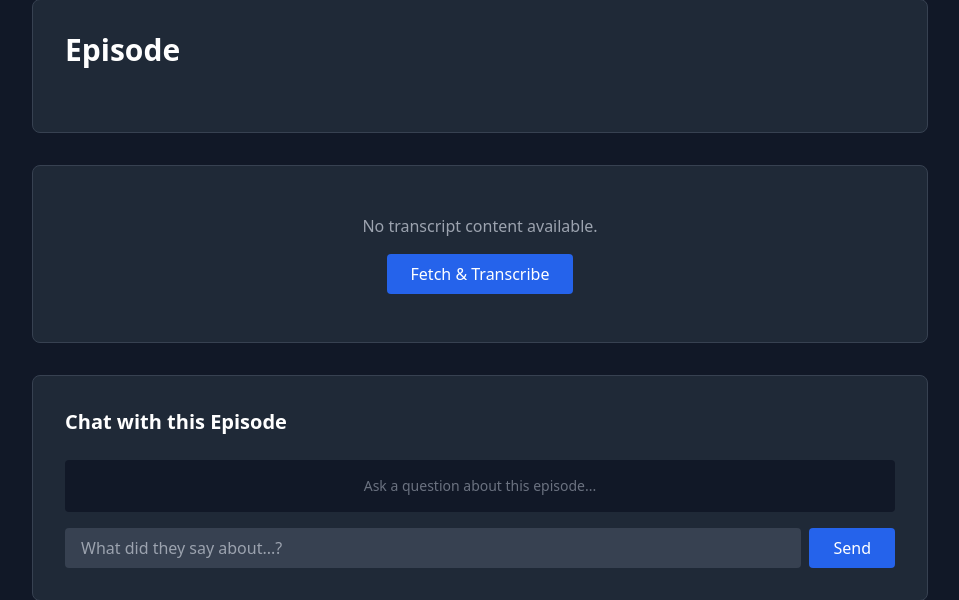
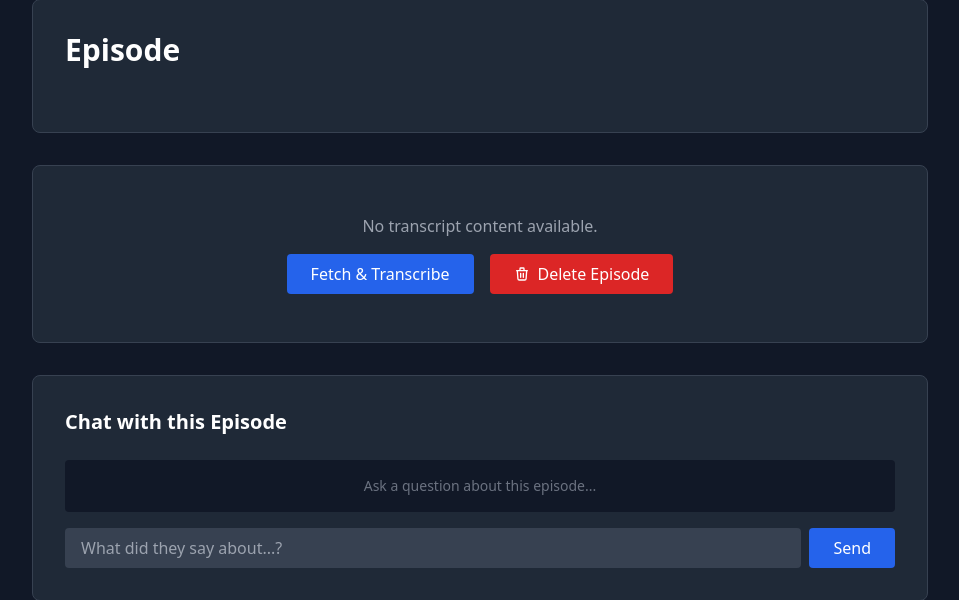
Before and after one commit to kjaymiller/conduit-transcripts, a FastAPI app: template app/templates/episode.html in a window 1280 px wide. Shown: the part 146-746 px from the top of the page, without its empty margins (160-1119 px from the left). Run offline with FastAPI, Linux system fonts and the light colour scheme; the template is opened without the code that fills it, so the values that code supplies are empty; parts of the project's set-up code (start-up, migrations or seed data) failed here and were passed over; some libraries are stand-ins or nearby versions.

Commit message:
Add delete button for episodes without transcripts (#8)
When an episode exists but has no transcript content, the delete button
was not visible in the web UI. This adds a "Delete Episode" button to
the no-transcript section, allowing users to delete episode records
even when there's no transcript.

- Add delete-episode-btn to the no-transcript section in episode.html
- Add JavaScript handler for the new delete button
- Add tests for delete button visibility in both cases

Closes #7

Co-Authored-By: Claude Opus 4.5 <noreply@anthropic.com>

Reviewed-on: https://git.kjaymiller.dev/kjaymiller/conduit-transcripts/pulls/8
Co-authored-by: Jay Miller <kjaymiller@gmail.com>
Co-committed-by: Jay Miller <kjaymiller@gmail.com>

```diff
--- a/app/templates/episode.html
+++ b/app/templates/episode.html
@@ -80,6 +80,7 @@
     {% else %}
     <div class="text-center py-12 bg-gray-800 border border-gray-700 rounded-lg">
         <p class="text-gray-400 mb-4">No transcript content available.</p>
+        <div class="flex justify-center space-x-4">
             <button id="fetch-transcript-btn" class="bg-blue-600 hover:bg-blue-500 text-white px-6 py-2 rounded transition-colors inline-flex items-center">
                  <svg class="w-4 h-4 mr-2 animate-spin hidden" id="fetch-spinner" fill="none" viewBox="0 0 24 24">
                     <circle class="opacity-25" cx="12" cy="12" r="10" stroke="currentColor" stroke-width="4"></circle>
@@ -87,6 +88,13 @@
                 </svg>
                 Fetch & Transcribe
             </button>
+            <button id="delete-episode-btn" class="bg-red-600 hover:bg-red-500 text-white px-6 py-2 rounded transition-colors inline-flex items-center">
+                <svg class="w-4 h-4 mr-2" fill="none" stroke="currentColor" viewBox="0 0 24 24">
+                    <path stroke-linecap="round" stroke-linejoin="round" stroke-width="2" d="M19 7l-.867 12.142A2 2 0 0116.138 21H7.862a2 2 0 01-1.995-1.858L5 7m5 4v6m4-6v6m1-10V4a1 1 0 00-1-1h-4a1 1 0 00-1 1v3M4 7h16"></path>
+                </svg>
+                Delete Episode
+            </button>
+        </div>
         <p id="fetch-status" class="text-sm text-gray-500 mt-2 hidden"></p>
     </div>
     {% endif %}
@@ -253,7 +261,7 @@
             }, 2000);
         }
 
-        // Delete Logic
+        // Delete Logic (for episodes with transcript)
         const deleteBtn = document.getElementById('delete-transcript-btn');
 
         if (deleteBtn) {
@@ -280,6 +288,37 @@
                     alert('Error deleting transcript: ' + error.message);
                     deleteBtn.disabled = false;
                     deleteBtn.textContent = 'Delete';
+                }
+            });
+        }
+
+        // Delete Logic (for episodes without transcript)
+        const deleteEpisodeBtn = document.getElementById('delete-episode-btn');
+
+        if (deleteEpisodeBtn) {
+            deleteEpisodeBtn.addEventListener('click', async () => {
+                if (!confirm('Are you sure you want to delete this episode? This action cannot be undone.')) {
+                    return;
+                }
+
+                deleteEpisodeBtn.disabled = true;
+                deleteEpisodeBtn.textContent = 'Deleting...';
+
+                try {
+                    const response = await fetch(`/api/v1/episode/${episodeNumber}`, {
+                        method: 'DELETE'
+                    });
+
+                    if (response.ok) {
+                        window.location.href = '/episodes';
+                    } else {
+                        const data = await response.json();
+                        throw new Error(data.detail || 'Failed to delete episode');
+                    }
+                } catch (error) {
+                    alert('Error deleting episode: ' + error.message);
+                    deleteEpisodeBtn.disabled = false;
+                    deleteEpisodeBtn.textContent = 'Delete Episode';
                 }
             });
         }
```
Also changed, not shown: tests/test_delete.py (+57 -0 lines). Lines whose indentation alone changed are shown as unchanged.
